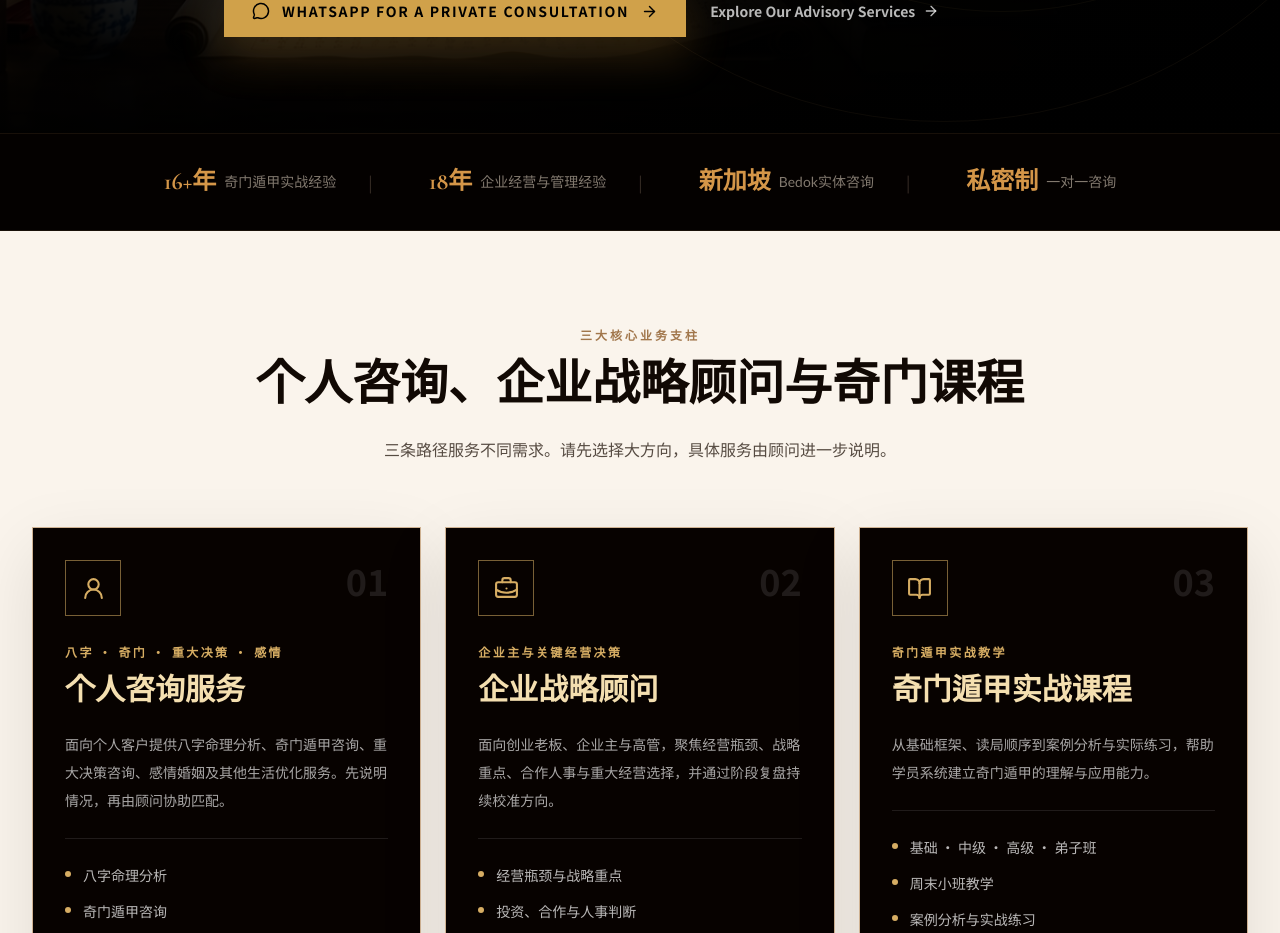
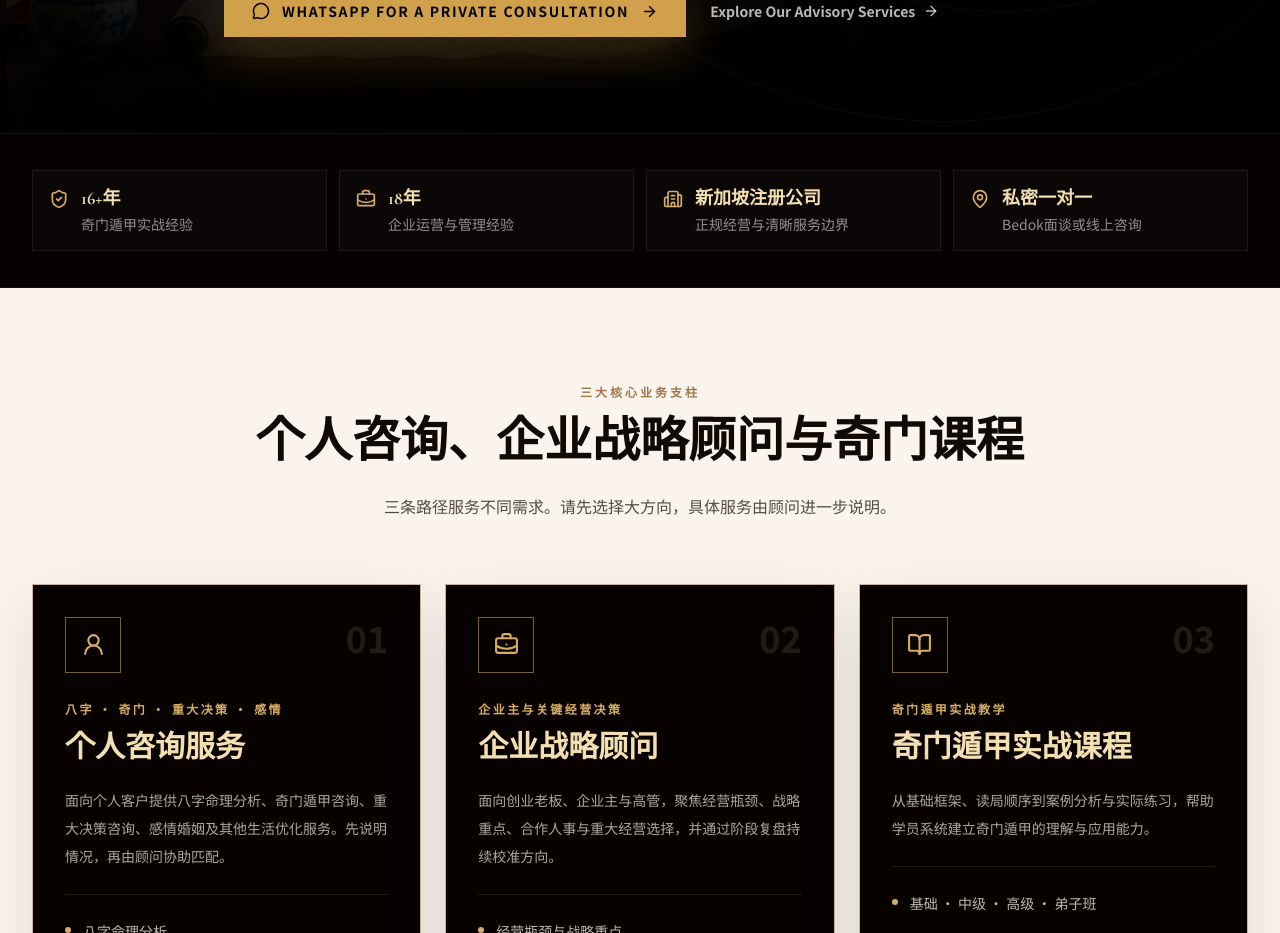
Before and after one commit to BODHIWONG/qmfeng-website, a Next.js app: page / in a window 1280 px wide. Shown: the part 870-1803 px from the top of the page. Built offline with nearby package versions, Linux system fonts and the light colour scheme.

Commit message:
Strengthen trust evidence immediately below the homepage hero

```diff
--- a/components/trust-bar.tsx
+++ b/components/trust-bar.tsx
@@ -1,46 +1,73 @@
 "use client";
 
 import { motion } from "framer-motion";
+import { Building2, BriefcaseBusiness, MapPin, ShieldCheck } from "lucide-react";
 import { useLanguage } from "@/contexts/language-context";
 
-const stats = [
-  { valueZh: "16+年", valueEn: "16+ Years", labelZh: "奇门遁甲实战经验", labelEn: "Qi Men Dun Jia Practice" },
-  { valueZh: "18年", valueEn: "18 Years", labelZh: "企业经营与管理经验", labelEn: "Business & Management Experience" },
-  { valueZh: "新加坡", valueEn: "Singapore", labelZh: "Bedok实体咨询", labelEn: "Bedok-Based Advisory" },
-  { valueZh: "私密制", valueEn: "Private", labelZh: "一对一咨询", labelEn: "1-to-1 Advisory" },
+const trustItems = [
+  {
+    icon: ShieldCheck,
+    valueZh: "16+年",
+    valueEn: "16+ Years",
+    labelZh: "奇门遁甲实战经验",
+    labelEn: "Practical Qi Men Experience",
+  },
+  {
+    icon: BriefcaseBusiness,
+    valueZh: "18年",
+    valueEn: "18 Years",
+    labelZh: "企业运营与管理经验",
+    labelEn: "Business Operations Experience",
+  },
+  {
+    icon: Building2,
+    valueZh: "新加坡注册公司",
+    valueEn: "Singapore Registered Company",
+    labelZh: "正规经营与清晰服务边界",
+    labelEn: "Established Local Business",
+  },
+  {
+    icon: MapPin,
+    valueZh: "私密一对一",
+    valueEn: "Private 1-to-1",
+    labelZh: "Bedok面谈或线上咨询",
+    labelEn: "Bedok or Online Consultation",
+  },
 ];
 
 export default function TrustBar() {
   const { t } = useLanguage();
 
   return (
-    <section className="border-y border-[oklch(0.18_0.02_60)] bg-[oklch(0.08_0.02_60)] py-6 md:py-8">
+    <section aria-label={t("信任与专业资历", "Trust and professional credentials")} className="border-y border-[oklch(0.18_0.02_60)] bg-[oklch(0.08_0.02_60)] py-7 md:py-9">
       <div className="container">
-        <div className="flex flex-wrap items-center justify-center gap-x-8 gap-y-4 md:gap-x-14">
-          {stats.map((stat, index) => (
+        <div className="grid gap-3 sm:grid-cols-2 lg:grid-cols-4">
+          {trustItems.map((item, index) => {
+            const Icon = item.icon;
+            return (
               <motion.div
-              key={stat.labelEn}
+                key={item.valueEn}
                 initial={{ opacity: 0, y: 10 }}
                 whileInView={{ opacity: 1, y: 0 }}
                 viewport={{ once: true }}
-              transition={{ duration: 0.4, delay: index * 0.08 }}
-              className="flex items-center gap-2"
+                transition={{ duration: 0.4, delay: index * 0.07 }}
+                className="flex items-start gap-3 border border-white/8 bg-white/[0.025] px-4 py-4"
               >
-              <span
-                className="text-xl font-bold md:text-2xl"
-                style={{ fontFamily: "var(--font-cormorant), var(--font-noto-serif), serif", color: "oklch(0.72 0.12 70)" }}
+                <Icon className="mt-0.5 shrink-0 text-[#d6ad63]" size={20} />
+                <div>
+                  <p
+                    className="text-base font-bold leading-tight text-[#f4dfb0] md:text-lg"
+                    style={{ fontFamily: "var(--font-cormorant), var(--font-noto-serif), serif" }}
                   >
-                {t(stat.valueZh, stat.valueEn)}
-              </span>
-              <span
-                className="text-xs md:text-sm"
-                style={{ fontFamily: "var(--font-lato), var(--font-noto-sans), sans-serif", color: "oklch(0.58 0.02 70)" }}
-              >
-                {t(stat.labelZh, stat.labelEn)}
-              </span>
-              {index < stats.length - 1 && <span className="ml-6 hidden text-[oklch(0.30_0.02_60)] md:inline">|</span>}
+                    {t(item.valueZh, item.valueEn)}
+                  </p>
+                  <p className="mt-1 text-xs leading-5 text-white/55 md:text-sm">
+                    {t(item.labelZh, item.labelEn)}
+                  </p>
+                </div>
               </motion.div>
-          ))}
+            );
+          })}
         </div>
       </div>
     </section>
```
Lines whose indentation alone changed are shown as unchanged.
